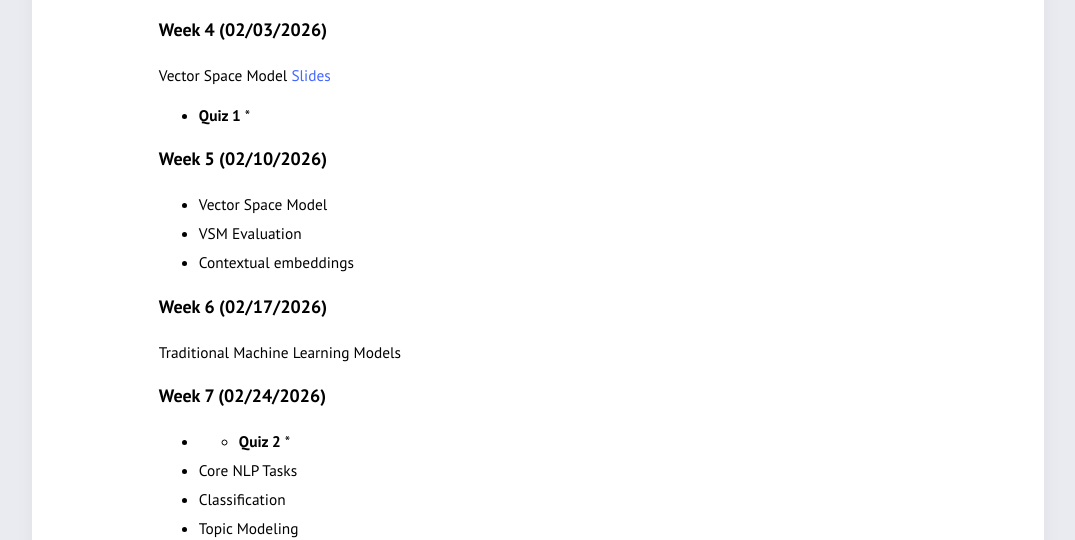
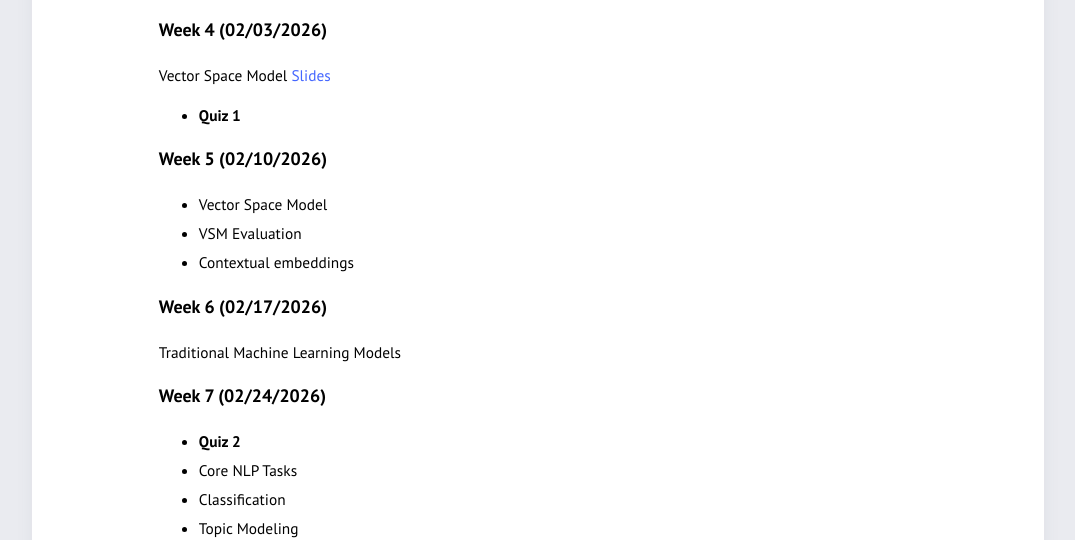
Before and after one commit to azirikly/nlu-gw26, a Jekyll site: the page built from syllabus.md, in a window 1280 px wide. Shown: the part 588-1128 px from the top of the page, without its empty margins (102-1177 px from the left). Built offline with Jekyll 4.4.1, drawn with Linux system fonts in a browser that asks for light colours.

```diff
--- a/syllabus.md
+++ b/syllabus.md
@@ -16,7 +16,7 @@ Text Classification [Slides](slides/Lecture3_NLU_Zirikly.pdf)
 
 ### Week 4 (02/03/2026)
 Vector Space Model [Slides](slides/Lecture4_NLU_Zirikly.pdf)
-* **Quiz 1** *
+* **Quiz 1**
 
 ### Week 5 (02/10/2026)
 - Vector Space Model
@@ -27,7 +27,7 @@ Vector Space Model [Slides](slides/Lecture4_NLU_Zirikly.pdf)
 Traditional Machine Learning Models
 
 ### Week 7 (02/24/2026)
-- * **Quiz 2** *
+* **Quiz 2**
 - Core NLP Tasks
 - Classification
 - Topic Modeling
```
